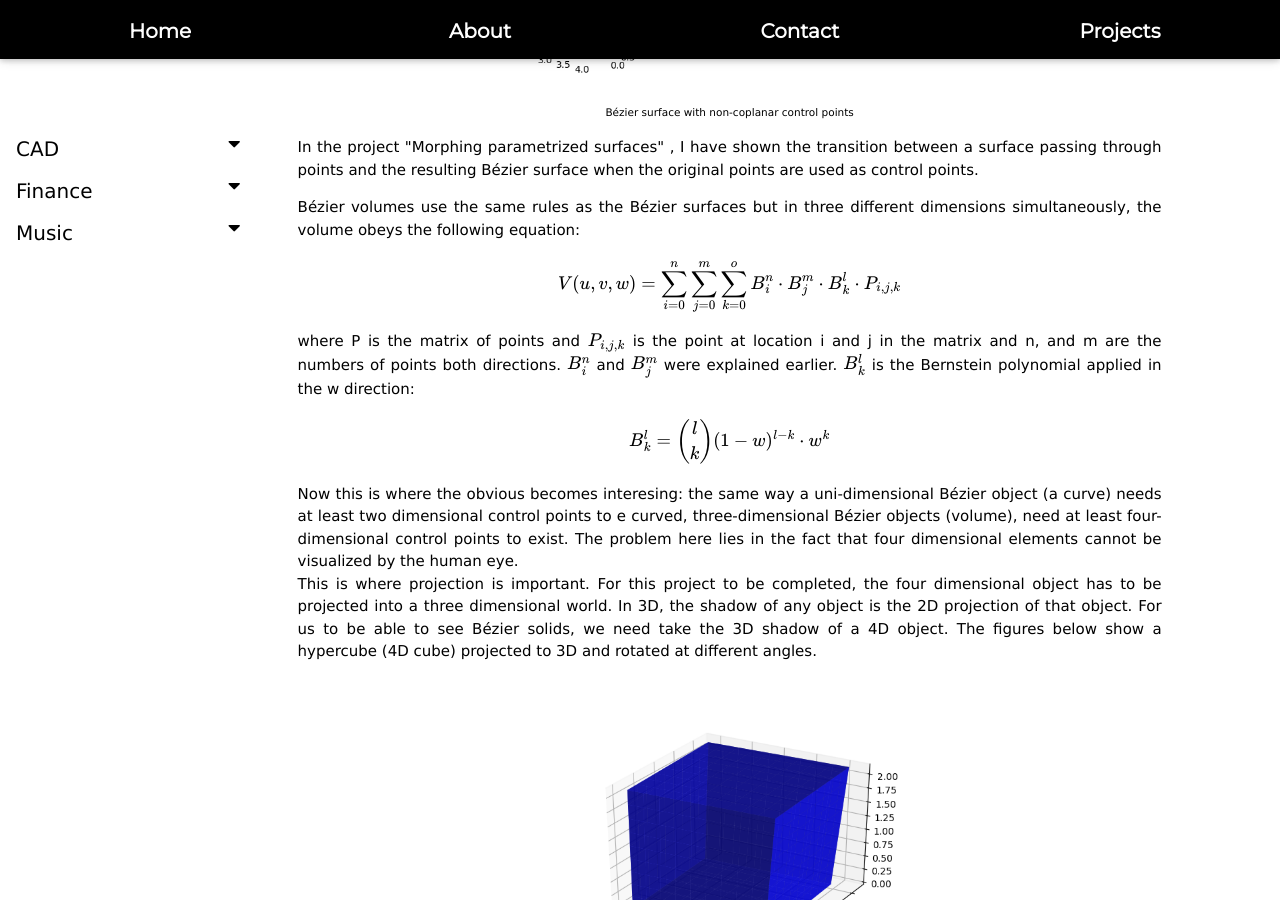
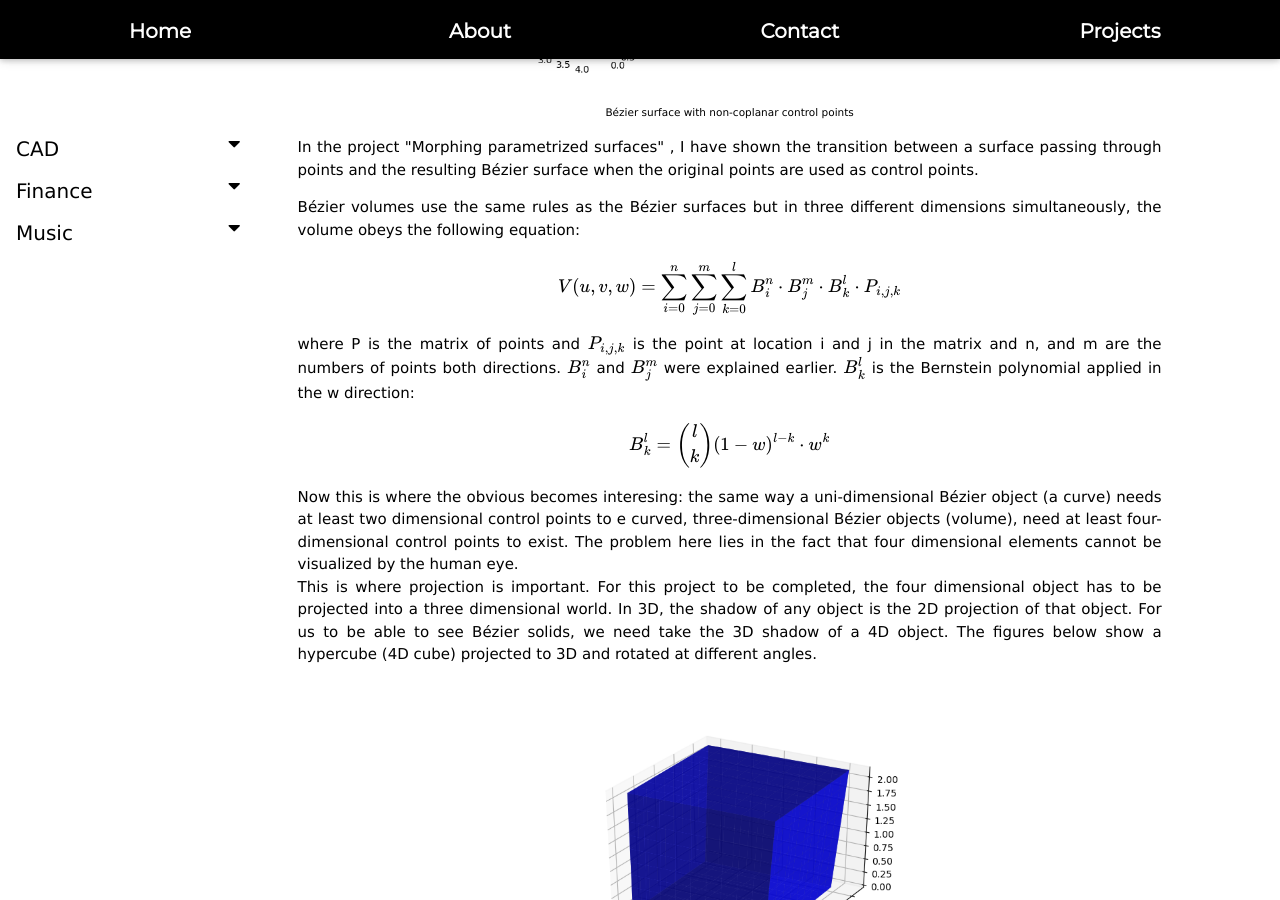
Before and after one commit to botengu/portfolio, a Jekyll site: the page built from _posts/2020-09-25-HigherDimensionalShape.md, in a window 1280 px wide and 900 px high, scrolled down 2454 px. Built offline with Jekyll 4.4.1, drawn with Linux system fonts in a browser that asks for light colours; nearby versions of some CDN libraries; library files that are not in the unit come from our copies; a script that is not in the unit is left out.

Commit message:
43rd commit

```diff
--- a/_posts/2020-09-25-HigherDimensionalShape.md
+++ b/_posts/2020-09-25-HigherDimensionalShape.md
@@ -54,7 +54,7 @@ permalink: "/cad/nDBezier/"
     </p>
     <p class = "justify">
     Bézier volumes use the same rules as the Bézier surfaces but in three different dimensions simultaneously, the volume obeys the following equation:
-    $$ V(u,v,w) = \sum ^{n}_{i=0} \sum ^{m}_{j=0} \sum ^{o}_{k=0} B^{n}_{i} \cdot B^{m}_{j} \cdot B^{l}_{k} \cdot P_{i,j,k} $$
+    $$ V(u,v,w) = \sum ^{n}_{i=0} \sum ^{m}_{j=0} \sum ^{l}_{k=0} B^{n}_{i} \cdot B^{m}_{j} \cdot B^{l}_{k} \cdot P_{i,j,k} $$
     where P is the matrix of points and \(P_{i,j,k}\) is the point at location i and j in the matrix and n, and m are the numbers of points both directions. \(B^{n}_{i}\) and \(B^{m}_{j}\) were explained earlier. \(B^{l}_{k}\)  is the Bernstein polynomial applied in the w direction:
     $$ B^{l}_{k} =  \binom{l}{k} (1-w)^{l-k}\cdot w^k  $$
     Now this is where the obvious becomes interesing: the same way a uni-dimensional Bézier object (a curve) needs at least two dimensional control points to e curved, three-dimensional Bézier objects (volume), need at least four-dimensional control points to exist.
```
